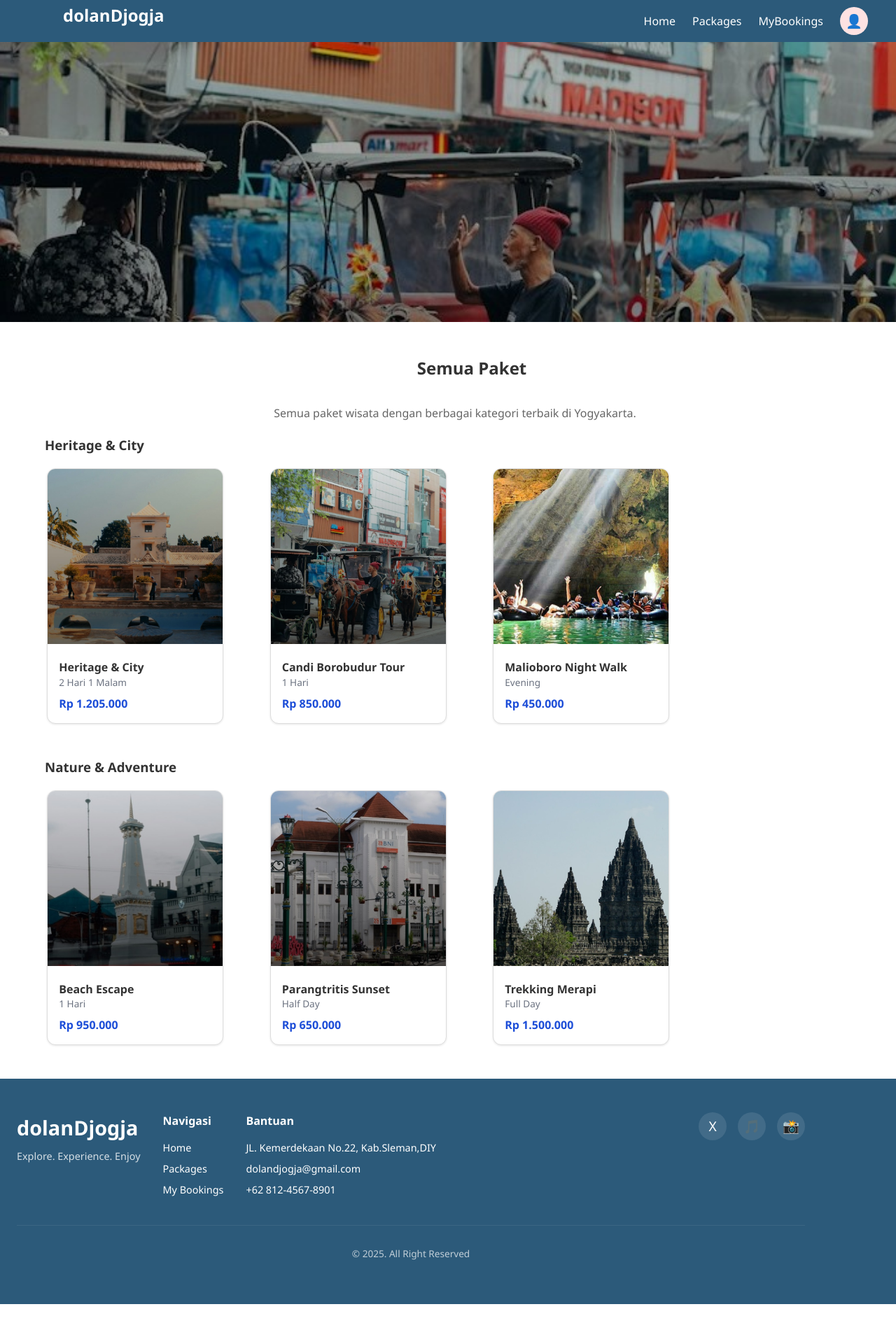
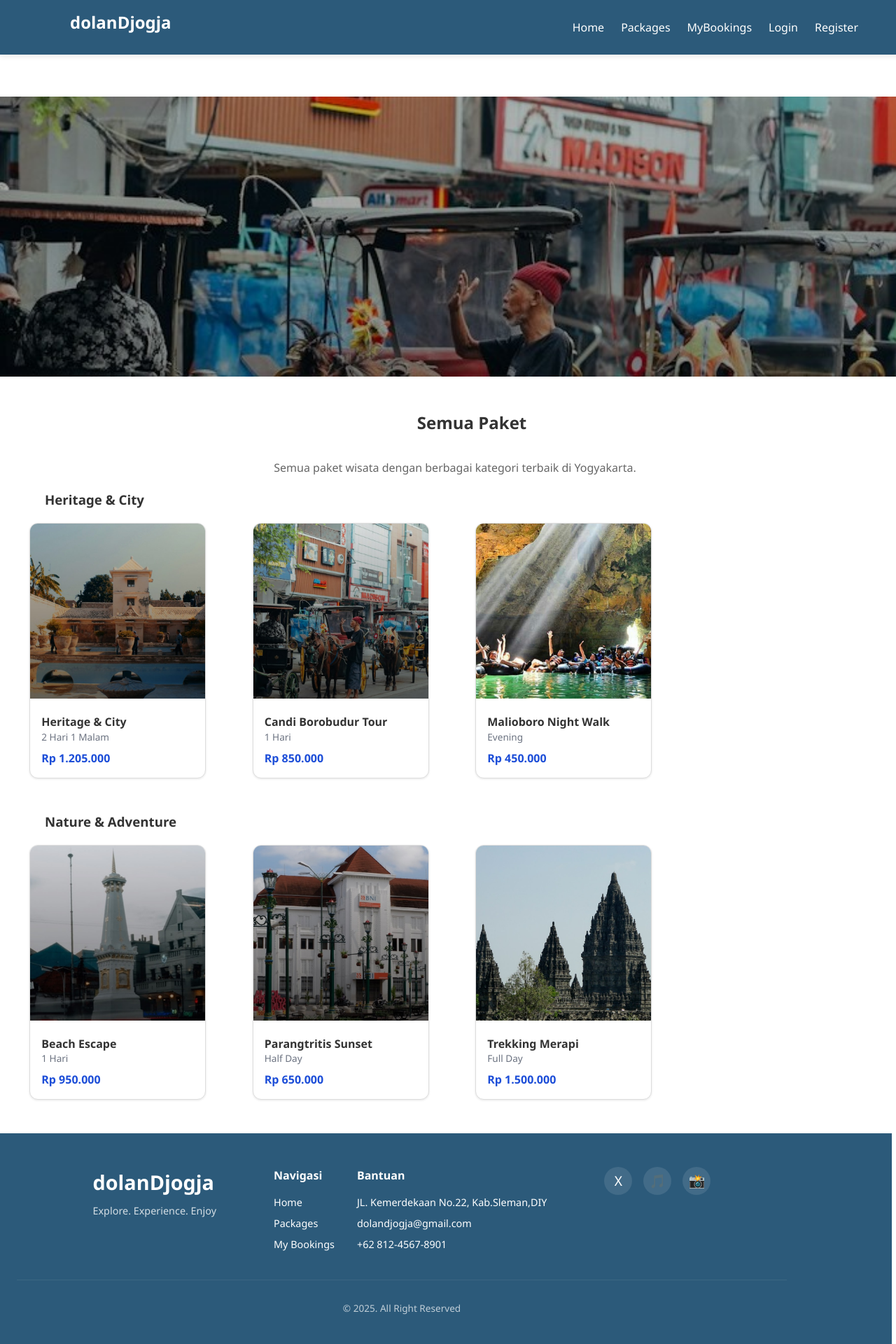
Before and after one commit to Poeww/dolanDjogja_7A, a React (Vite) app in the folder dolanDjogja_fe/: page /packages in a window 1280 px wide. Shown: the top 1920 px of the page at 70% size. Before the commit the page ends 1863 px from the top, so only its background shows below. Built offline with nearby package versions, Linux system fonts and the light colour scheme.

Commit message:
modif dikit

```diff
--- a/dolanDjogja_fe/src/home/Homepage.css
+++ b/dolanDjogja_fe/src/home/Homepage.css
@@ -12,7 +12,7 @@ body {
   padding: 9px;
   box-shadow: 0 2px 8px rgba(0, 0, 0, 0.1);
   text-align: center;
-  width: 100%;
+  width: auto;
   position: relative;
   z-index: 1000;
 }
@@ -81,9 +81,9 @@ body {
 
 /* Banner Styling */
 .banner-section {
-      width: 102%;
+      width: auto;
       height: 400px;
-      background-image: url('https://via.placeholder.com/1920x800?text=Banner+Image'); /* GANTI DENGAN GAMBAR ASLI */
+       /* GANTI DENGAN GAMBAR ASLI */
       background-size: cover;
       background-position: center center;
       background-repeat: no-repeat;
@@ -148,12 +148,14 @@ body {
   height: 100px;
   background-color: #ddd;
   margin: 0 2rem;
+  margin-top: 50px;
 }
 
 .feature-icons {
   display: flex;
   gap: 2rem;
   align-items: center;
+  margin-top: 50px;
 }
 
 .icon-item {
@@ -190,6 +192,7 @@ body {
   margin: 0 auto;
   display: flex;
   justify-content: center;
+  margin-bottom: 30px;
 }
 
 /* Destinations Section */
@@ -204,6 +207,14 @@ body {
 }
 
 .section-title {
+  color: white;
+  font-size: 1.5rem;
+  font-weight: bold;
+  margin-bottom: 1.5rem;
+  text-align: left;
+}
+
+.section-title-h2 {
   color: white;
   font-size: 1.5rem;
   font-weight: bold;
@@ -411,6 +422,9 @@ body {
   justify-content: space-between;
   align-items: flex-end;
   margin-bottom: 1.5rem;
+  width: auto;
+  text-align: center;
+  margin-left: 30px;
 }
 
 .package-header h2 {
@@ -418,6 +432,15 @@ body {
   font-weight: bold;
   color: #000;
   margin: 0;
+}
+
+.package-header a {
+  color: #007bff;
+  text-decoration: none;
+  font-size: 0.9rem;
+  font-weight: 600;
+  margin-right: 40px;
+  margin-left: 50px;
 }
 
 .subtitle {
@@ -441,7 +464,7 @@ body {
 .packages-grid {
   display: grid;
   grid-template-columns: repeat(2, 1fr);
-  gap: 1.5rem;
+  gap: 1rem;
 }
 
 .package-card {
@@ -450,6 +473,7 @@ body {
   overflow: hidden;
   box-shadow: none;
   transition: transform 0.2s ease;
+  margin-right: 50px;
 }
 
 .package-card:hover {
@@ -526,6 +550,7 @@ body {
   color: white;
   padding: 3rem 1.5rem;
   margin-top: 2rem;
+  width: 1100px;
 }
 
 .footer-container {
@@ -535,12 +560,14 @@ body {
   flex-wrap: wrap;
   gap: 2rem;
   align-items: flex-start;
+  justify-content: center;
+  max-width: fit-content;
 }
 
 .footer-logo h2 {
   font-size: 1.8rem;
   font-weight: bold;
-  margin: 0;
+  margin-left: 20px;
 }
 
 .footer-logo p {
@@ -553,6 +580,9 @@ body {
   display: flex;
   gap: 2rem;
   flex: 1;
+  margin-left: 50px;
+  width: 100px;
+  max-width: fit-content;
 }
 
 .link-column h3 {
@@ -587,6 +617,7 @@ body {
   flex-direction: column;
   align-items: center;
   justify-content: center;
+  margin-left: 50px;
 }
 
 .social-icons {
--- a/dolanDjogja_fe/src/home/home.jsx
+++ b/dolanDjogja_fe/src/home/home.jsx
@@ -146,7 +146,7 @@ const Home = () => (
     {/* Destinations */}
     <section className="destination-section">
         <div className="destination-container">
-          <h2 className="section-title">Top Destination</h2>
+          <h2 className="section-title-h2">Top Destination</h2>
           <div className="destinations-grid">
             {destinations.map((dest) => (
               <div key={dest.id} className="destination-card">
@@ -189,7 +189,7 @@ const Home = () => (
         <div className="package-container">
           <div className="package-header">
             <h2>The Best Package <span className="subtitle">for you</span></h2>
-            <a href="#" className="view-all">Lihat semua &gt;</a>
+            <a href="/packages" className="view-all">Lihat semua &gt;</a>
           </div>
           <div className="packages-grid">
             {[
--- a/dolanDjogja_fe/src/pages/customer/Packages.css
+++ b/dolanDjogja_fe/src/pages/customer/Packages.css
@@ -13,7 +13,7 @@
   background-color: #dc2626;
   padding: 0;
   box-shadow: 0 2px 8px rgba(0, 0, 0, 0.1);
-  position: fixed;
+  position:relative;
   top: 0;
   left: 0;
   right: 0;
--- a/dolanDjogja_fe/src/pages/customer/Packages.jsx
+++ b/dolanDjogja_fe/src/pages/customer/Packages.jsx
@@ -76,25 +76,37 @@ export default function Packages() {
   };
 
   return (
-    <div className="packages-page">
+    <div>
       {/* Header */}
-      <header className="main-header">
+      <section className="header-section">
       <div className="header-container">
+        {/* Logo */}
         <div className="logo">
-            <h1>dolanDjogja</h1>
+          <h2>dolanDjogja</h2>
         </div>
+
+        {/* Navigation Menu */}
         <nav className="nav-menu">
           <ul className="nav-list">
-              <li><a href="/">Home</a></li>
-              <li><a href="/packages">Packages</a></li>
-              <li><a href="/mybookings">MyBookings</a></li>
+            <li className="nav-item">
+              <a href="/">Home</a>
+            </li>
+            <li className="nav-item">
+              <a href="/packages">Packages</a>
+            </li>
+            <li className="nav-item">
+              <a href="/mybookings">MyBookings</a>
+            </li>
+            <li className="nav-item">
+              <a href="/login">Login</a>
+            </li>
+            <li className="nav-item">
+              <a href="/register">Register</a>
+            </li>
           </ul>
         </nav>
-          <div className="user-avatar">
-            <div className="avatar-circle"><a href="/profil">👤</a></div>
       </div>
-        </div>
-      </header>
+    </section>
 
       {/* Banner */}
       <section className="packages-banner">
```
Lines whose indentation alone changed are shown as unchanged.
